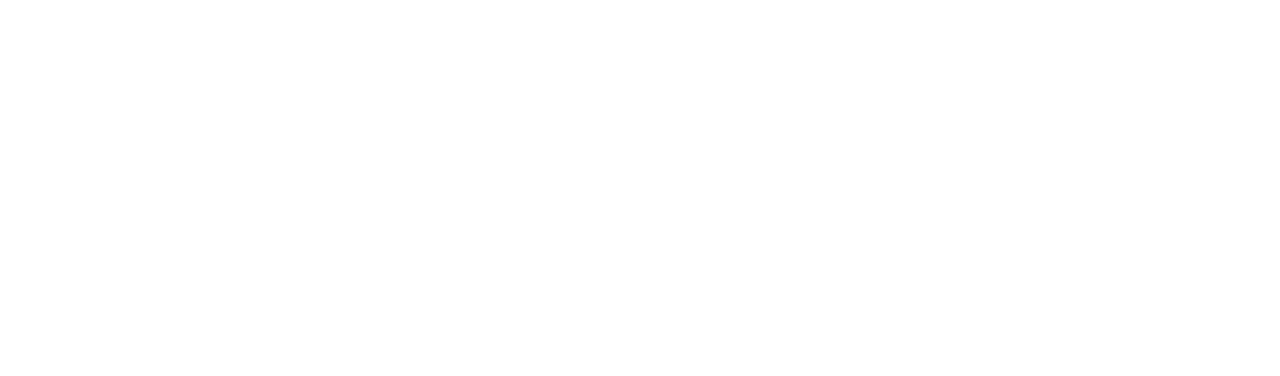
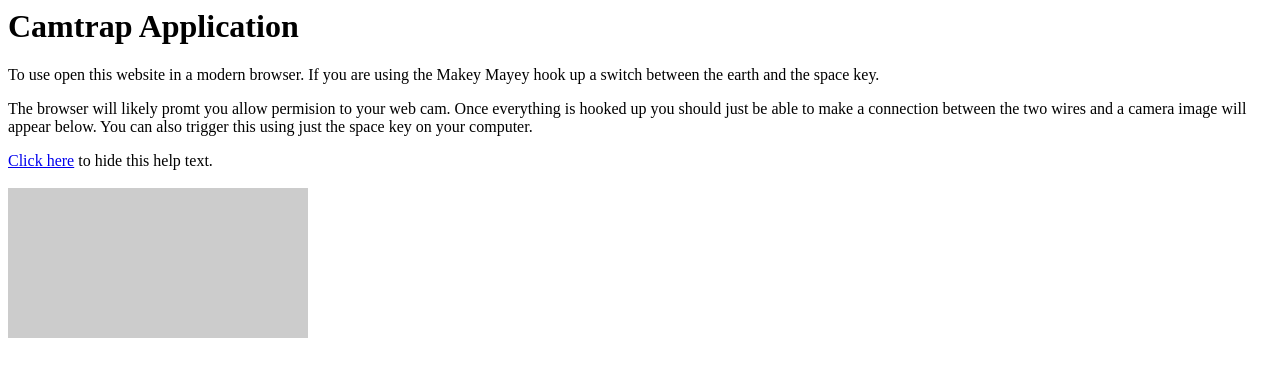
Before and after one commit to adambutler/camtrap, a plain HTML site: page index.html in a window 1280 px wide. Drawn offline with nearby package versions, Linux system fonts and the light colour scheme.

Commit message:
Add help text

```diff
--- a/index.html
+++ b/index.html
@@ -1,6 +1,21 @@
 <html>
   <head>
     <title>camtrap</title>
+
+    <div id="help">
+      <h1>Camtrap Application</h1>
+
+      <p>To use open this website in a modern browser. If you are using the Makey Mayey hook up a switch between the earth and the space key.</p>
+
+      <p>
+        The browser will likely promt you allow permision to your web cam. Once everything is hooked up you should just be able to make a connection
+        between the two wires and a camera image will appear below. You can also trigger this using just the space key on your computer.
+      </p>
+
+      <a href="#" class="hide-help">Click here</a> to hide this help text.
+
+      <br><br>
+    </div>
 
     <script type="text/javascript" src="//cdnjs.cloudflare.com/ajax/libs/jquery/2.1.0/jquery.min.js"></script>
 
@@ -11,14 +26,17 @@
   <body>
 
 
-<video id="webcam" width="300" height="300"></video>
-<canvas id="c" style="display:none;" width="300" height="300"></canvas>
+<video id="webcam" width="300" height="300" style="background: #ccc;"></video>
+<canvas id="c" style="display:none; background: #ccc;" width="300" height="300"></canvas>
 
 
     <!-- JavaScript goes in the footer! -->
 
     <script src="/camtrap/js/main.js"></script>
 
+    <script type="text/javascript">
+      $('.hide-help').click(function(){ $('#help').hide() });
+    </script>
 
   </body>
 </html>
```
